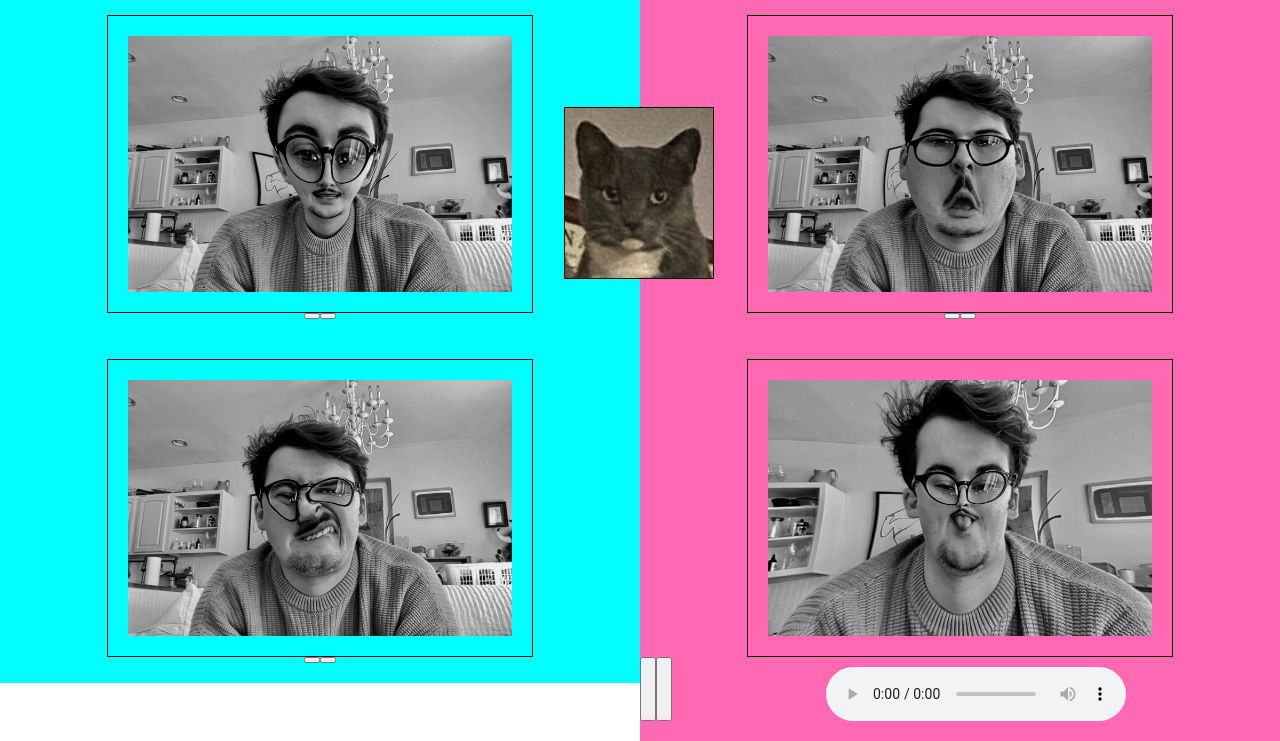
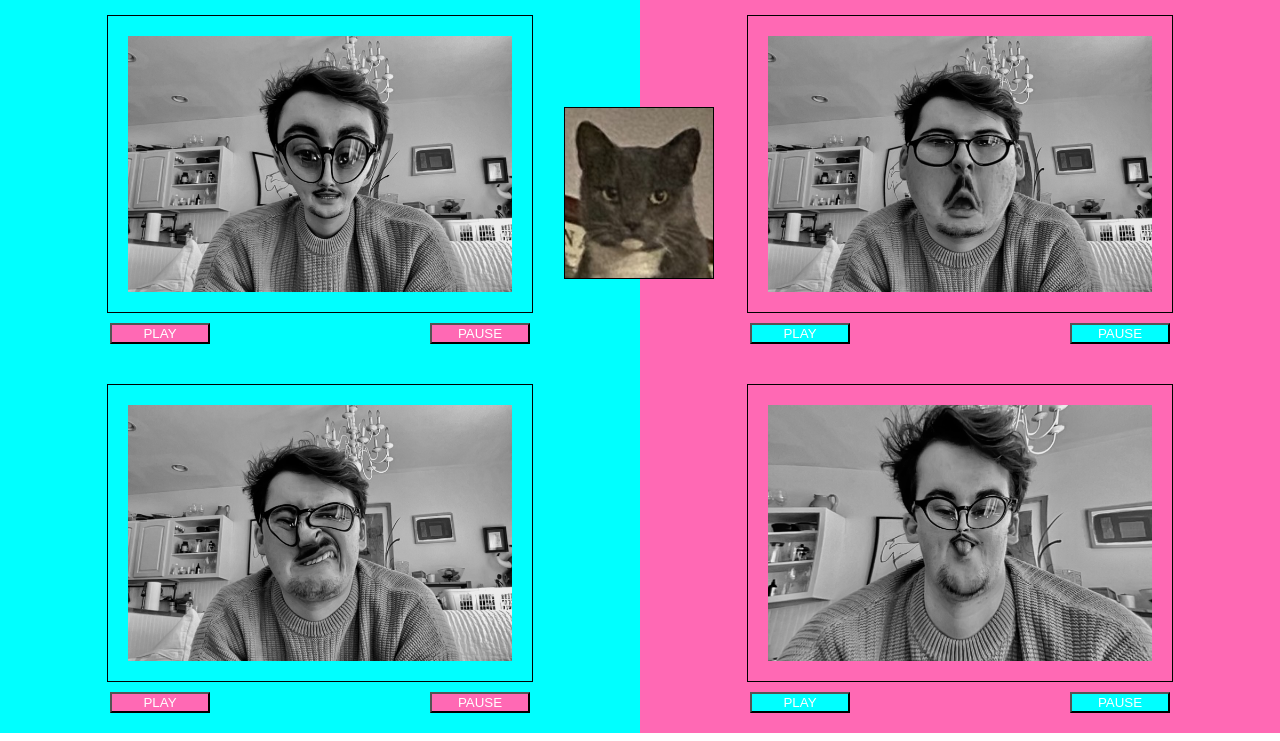
Before and after one commit to romanjamesd/prework-project, a plain HTML site: page index.html in a window 1280 px wide. Shown: the part 187-928 px from the top of the page. Drawn offline with Linux system fonts and the light colour scheme.

Commit message:
format buttons

```diff
--- a/index.html
+++ b/index.html
@@ -12,8 +12,8 @@
         <div class="firstSong" id="song1">
             <img class="firstSong" id="song1-pic" title="song-1" alt="alien face" src="images/song1.jpg"/>
             <div class="icon-container">
-                <button type="button" class="play-button" id="song1-play-button"></button>
-                <button type="button" class="pause-button" id="song1-pause-button"></button>
+                <button type="button" class="play-button" id="song1-play-button">PLAY</button>
+                <button type="button" class="pause-button" id="song1-pause-button">PAUSE</button>
                 <audio class="firstSong" id="song1-audio">
                     <source src = "audio/song1.wav" type="audio/wav"/>
                     <p>your browser does not support this audio file</p>
@@ -23,8 +23,8 @@
         <div class="secondSong" id="song2">
             <img class="secondSong" id="song2-pic" title="song-2" alt="swirly face" src="images/song2.jpg"/>
             <div class="icon-container">
-                <button type="button" class="play-button" id="song2-play-button"></button>
-                <button type="button" class="pause-button" id="song2-pause-button"></button>
+                <button type="button" class="play-button" id="song2-play-button">PLAY</button>
+                <button type="button" class="pause-button" id="song2-pause-button">PAUSE</button>
                 <audio class="secondSong" id="song2-audio">
                     <source src="audio/song2.wav" type="audio/wav"/>
                     <p>your browser does not support this audio file</p>
@@ -40,8 +40,8 @@
         <div class="thirdSong" id="song3">
             <img class="thirdSong" id="song3-pic" title="song-3" alt="chipmunk face" src="images/song3.jpg"/>
             <div class="icon-container">
-                <button type="button" class="play-button" id="song3-play-button"></button>
-                <button type="button" class="pause-button" id="song3-pause-button"></button>
+                <button type="button" class="play-button" id="song3-play-button">PLAY</button>
+                <button type="button" class="pause-button" id="song3-pause-button">PAUSE</button>
                 <audio class="thirdSong" id="song3-audio">
                     <source src="audio/song3.mp3" type="audio/mpeg"/>
                     <p>your browser does not support this audio file</p>
@@ -51,9 +51,9 @@
         <div class="fourthSong" id="song4">
             <img class="fourthSong" id="song4-pic" title="song-4" alt="squished face" src="images/song4.jpg"/>
             <div class="icon-container">
-                <button type="button" class="play-button" id="song4-play-button"></button>
-                <button type="button" class="pause-button" id="song4-pause-button"></button>
-                <audio controls class="fourthSong" id="song4-audio">
+                <button type="button" class="play-button" id="song4-play-button">PLAY</button>
+                <button type="button" class="pause-button" id="song4-pause-button">PAUSE</button>
+                <audio class="fourthSong" id="song4-audio">
                     <source src="audio/song4.wav" type="audio/wav"/>
                     <p>your browser does not support this audio file</p>
                 </audio>
--- a/script.js
+++ b/script.js
@@ -12,8 +12,6 @@ const fourthSongAudio = document.getElementById('song4-audio');
 const audioFiles = [firstSongAudio, secondSongAudio, thirdSongAudio, fourthSongAudio];
 let songImages = [firstSongImage, secondSongImage, thirdSongImage, fourthSongImage];
 
+function playSong () {
 
-//animate image when audio controls engaged
-firstSongAudio.addEventListener('play', (event) => {
-    console.log(event.paused);
-})
+}
--- a/style.css
+++ b/style.css
@@ -56,7 +56,22 @@ img#myCat.handsomeBoy {
 
 div.icon-container {
     display: flex;
-    justify-content: center;
+    justify-content: space-around;
+}
+
+button {
+    margin-top: 10px;
+    min-width: 100px;
+}
+
+#left-side button {
+    background-color: hotpink;
+    color: white;
+}
+
+#right-side button {
+    background-color: aqua;
+    color: white;
 }
 
 div#song1, div#song3 {
@@ -67,10 +82,3 @@ div#song2, div#song4 {
     margin-top: 40px;
     margin-bottom: 20px;
 }
-
-audio {
-    display: block;
-    margin-left: auto;
-    margin-right: auto;
-    margin-top: 10px;
-}
```
